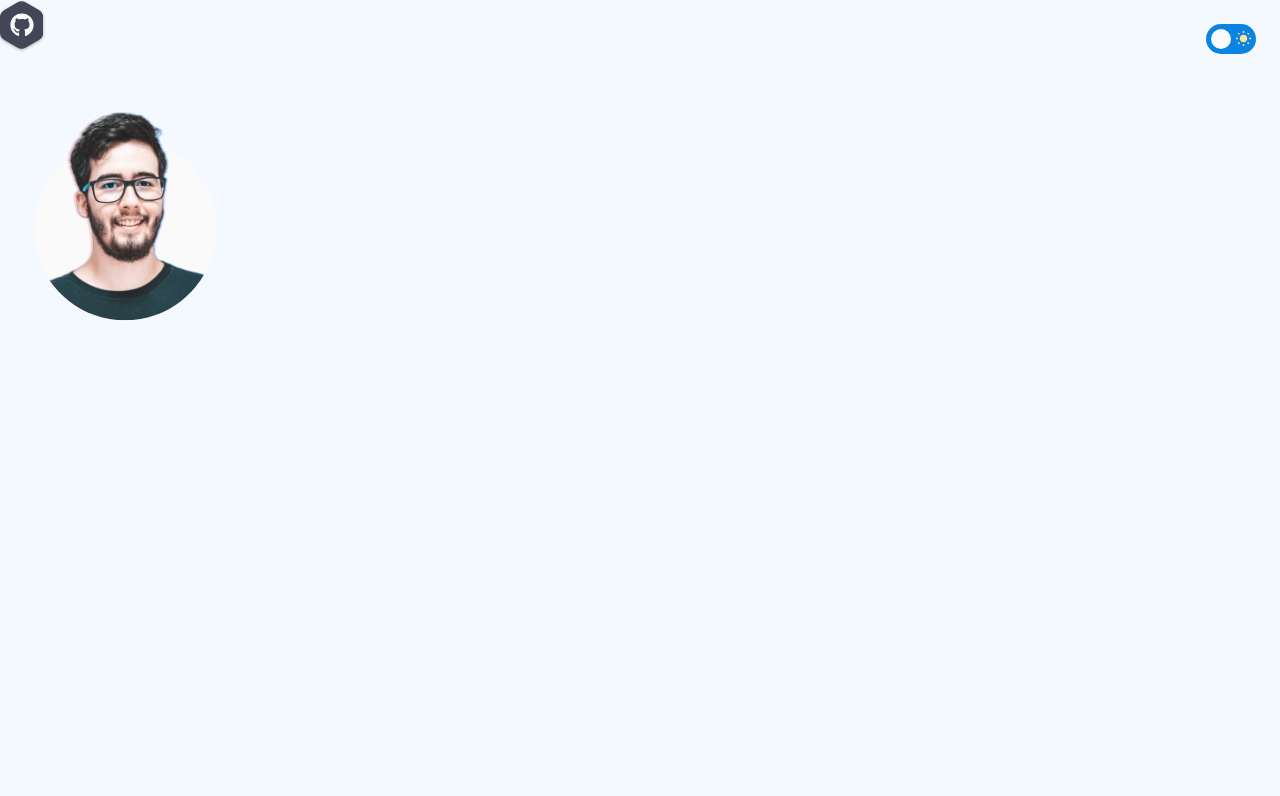
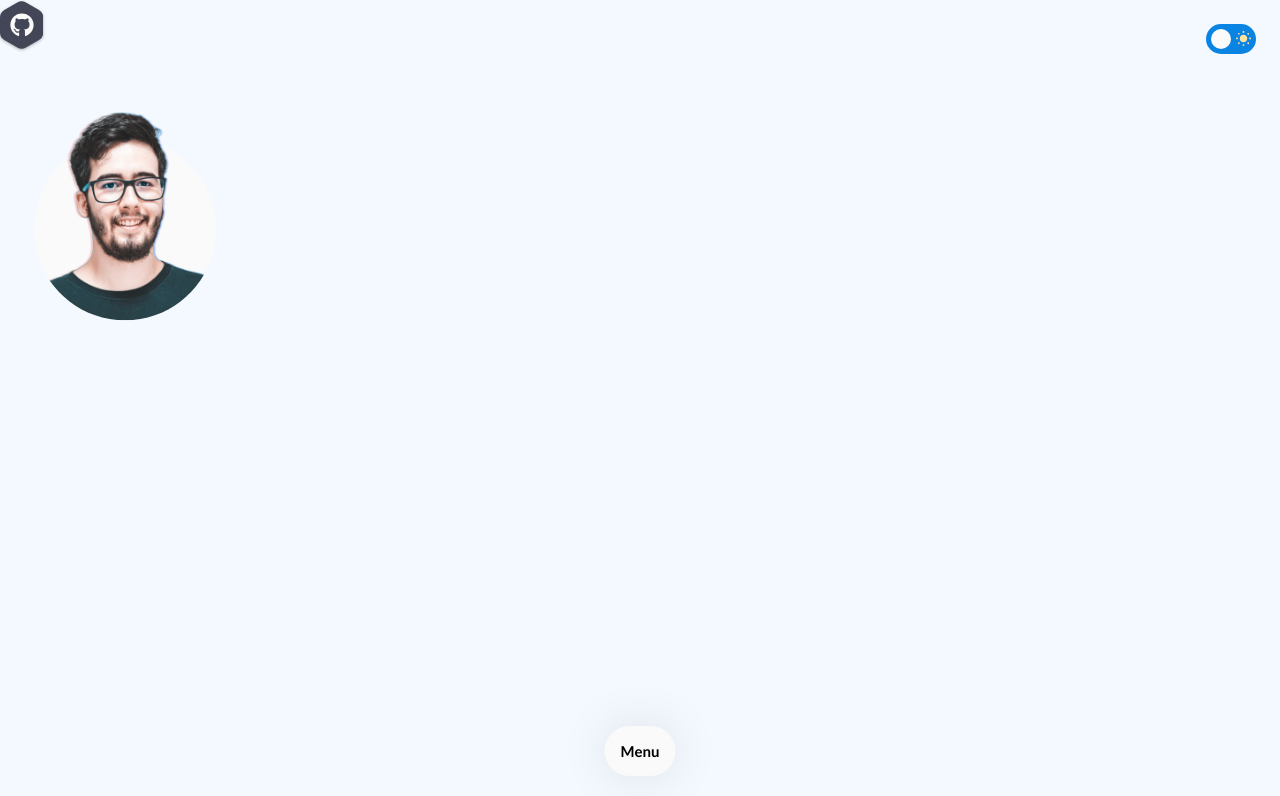
Before and after one commit to rodrigocichetto/rodrigocichetto, a Next.js app: page / in a window 1280 px wide. Shown: the top 796 px of the page. Built offline with nearby package versions, Linux system fonts and the light colour scheme.

Commit message:
feat: add Menu component

```diff
--- a/package.json
+++ b/package.json
@@ -35,8 +35,8 @@
   "devDependencies": {
     "@babel/core": "^7.13.15",
     "@babel/preset-typescript": "^7.13.0",
-    "@storybook/addon-essentials": "6.2.7",
-    "@storybook/react": "6.2.7",
+    "@storybook/addon-essentials": "6.2.9",
+    "@storybook/react": "6.2.9",
     "@testing-library/jest-dom": "^5.11.10",
     "@testing-library/react": "^11.2.6",
     "@types/jest": "^26.0.22",
--- /dev/null
+++ b/src/components/Menu/index.tsx
@@ -0,0 +1,9 @@
+import * as S from './styles';
+
+const Menu = () => (
+  <S.Wrapper>
+    <h1>Menu</h1>
+  </S.Wrapper>
+);
+
+export default Menu;
--- /dev/null
+++ b/src/components/Menu/styles.ts
@@ -0,0 +1,14 @@
+import styled, { css } from 'styled-components';
+
+export const Wrapper = styled.nav`
+  ${({ theme }) => css`
+    position: absolute;
+    box-shadow: ${theme.shadow};
+    padding: ${theme.spacings.xsmall};
+    background: ${theme.colors.menu};
+    border-radius: ${theme.spacings.xxlarge};
+    bottom: ${theme.spacings.small};
+    left: 50%;
+    transform: translateX(-50%);
+  `}
+`;
--- a/src/components/index.ts
+++ b/src/components/index.ts
@@ -1,5 +1,6 @@
 export { default as Hexagon } from './Hexagon';
 export { default as Icon } from './Icon';
+export { default as Menu } from './Menu';
 export { default as ProfilePicture } from './ProfilePicture';
 export { default as Tag } from './Tag';
 export { default as Text } from './Text';
--- a/src/pages/index.tsx
+++ b/src/pages/index.tsx
@@ -1,8 +1,9 @@
-import { ProfilePicture, ToggleTheme, Hexagon } from 'components';
+import { ProfilePicture, ToggleTheme, Hexagon, Menu } from 'components';
 
 export default function Home() {
   return (
     <>
+      <Menu />
       <Hexagon icon="github" />
       <ToggleTheme absolute />
       <ProfilePicture src="/img/profile-pic.png" />
--- a/src/styles/theme.ts
+++ b/src/styles/theme.ts
@@ -6,6 +6,7 @@ const defaultTheme = {
   border: {
     radius: '0.4rem'
   },
+  shadow: '0 0 5rem rgba(0,0,0, 0.1)',
   font: {
     family:
       "Lato, -apple-system, BlinkMacSystemFont, 'Segoe UI', Roboto, Oxygen, Ubuntu, Cantarell, 'Open Sans', 'Helvetica Neue', sans-serif",
```
Also changed, not shown: src/components/Menu/stories.tsx (added, +9 -0 lines), src/components/Menu/test.tsx (added, +11 -0 lines), 1 other file (tests, documents, lock files or other folders).
